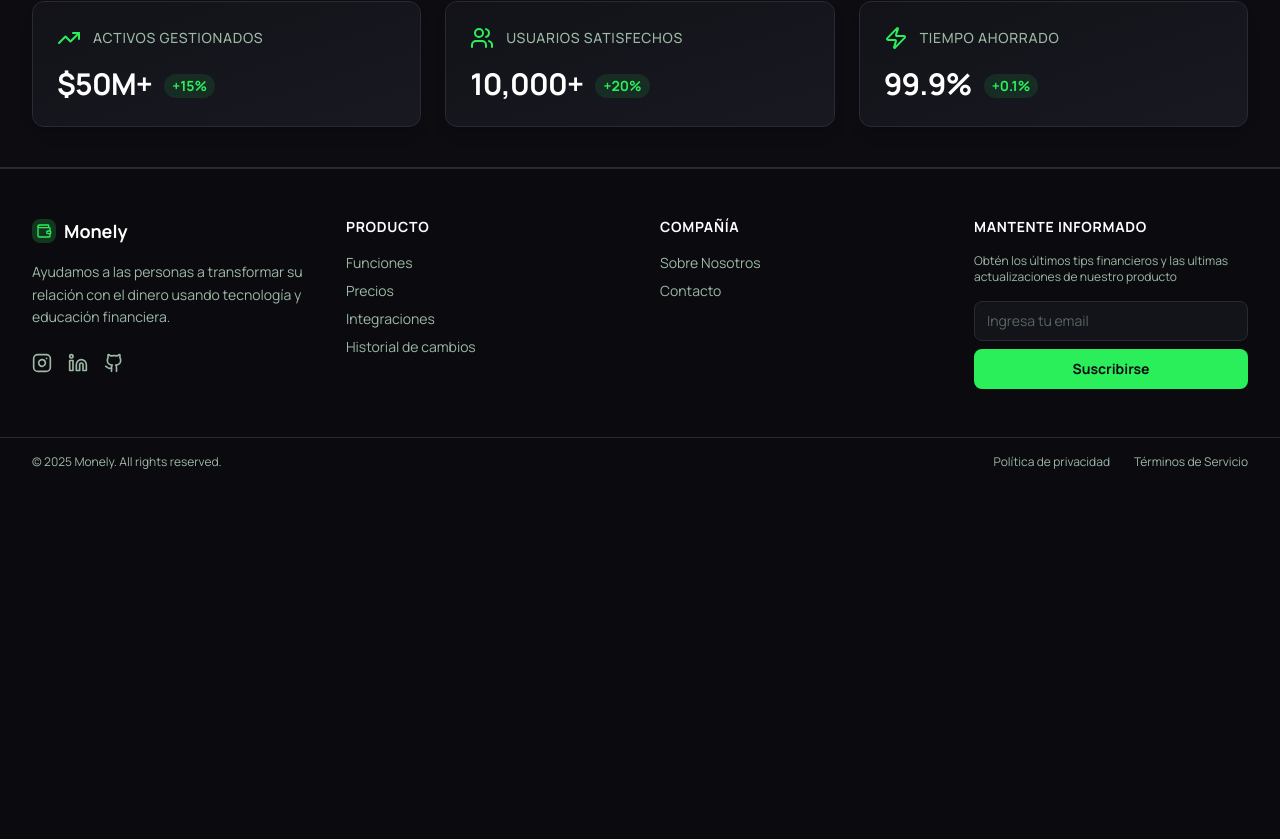
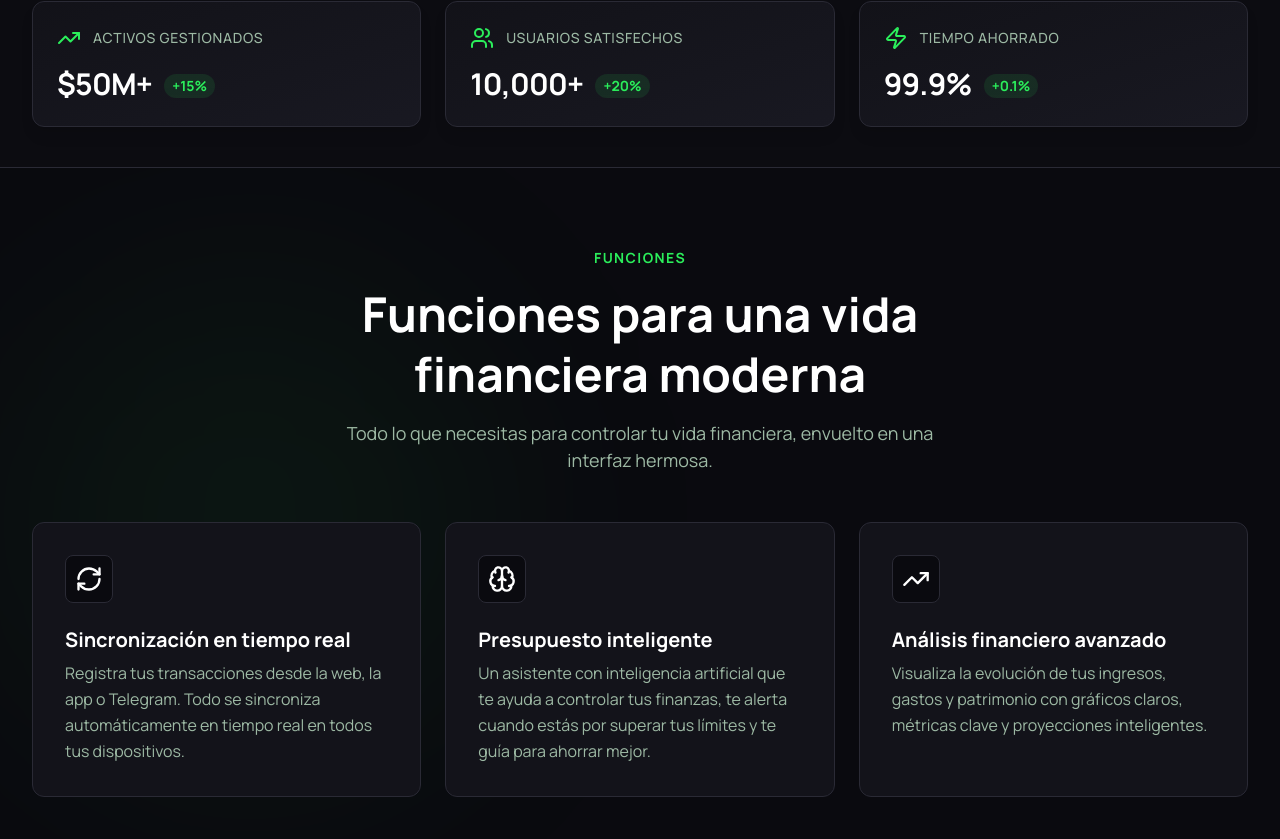
Before and after one commit to SantJojoa/finance-tracker, a React (Vite) app in the folder frontend/: page / in a window 1280 px wide. Shown: the part 741-1580 px from the top of the page. Before the commit the page ends 1227 px from the top, so only its background shows below. Built offline with nearby package versions, Linux system fonts and the light colour scheme.

Commit message:
feat: Landing Features Section

```diff
--- a/frontend/src/App.tsx
+++ b/frontend/src/App.tsx
@@ -2,6 +2,7 @@ import Header from './components/layout/Header'
 import Footer from './components/layout/Footer'
 import HeroSection from './components/landing/HeroSection'
 import StatsSection from './components/landing/StatsSection'
+import FeaturesSection from './components/landing/FeaturesSection'
 
 function App() {
 
@@ -12,6 +13,7 @@ function App() {
       <main className='flex-1'>
         <HeroSection />
         <StatsSection />
+        <FeaturesSection />
       </main>
       <Footer />
     </div>
--- /dev/null
+++ b/frontend/src/components/landing/FeaturesSection.tsx
@@ -0,0 +1,84 @@
+import { RefreshCw, Brain, TrendingUp } from 'lucide-react'
+import Container from '@/components/ui/Container'
+
+interface FeatureCardProps {
+    icon: React.ReactNode
+    title: string
+    description: string
+}
+
+function FeatureCard({ icon, title, description }: FeatureCardProps) {
+    return (
+        <div className="group flex flex-col gap-6 rounded-xl border border-dark-border bg-dark-surface p-8 hover:border-primary/40 transition-all hover:shadow-lg hover:shadow-primary/5 backdrop-blur-xl">
+            {/* Icon */}
+            <div className="w-12 h-12 rounded-lg bg-dark-bg border border-dark-border flex items-center justify-center group-hover:bg-primary group-hover:border-primary transition-all text-white group-hover:text-dark-bg">
+                {icon}
+            </div>
+
+            {/* Content */}
+            <div className="flex flex-col gap-2">
+                <h4 className="text-xl font-bold leading-tight">
+                    {title}
+                </h4>
+                <p className="text-text-dim text-base leading-relaxed">
+                    {description}
+                </p>
+            </div>
+        </div>
+    )
+}
+
+export default function FeaturesSection() {
+    const features = [
+        {
+            icon: <RefreshCw className="size-7" />,
+            title: 'Sincronización en tiempo real',
+            description:
+                'Registra tus transacciones desde la web, la app o Telegram. Todo se sincroniza automáticamente en tiempo real en todos tus dispositivos.'
+        },
+        {
+            icon: <Brain className="size-7" />,
+            title: 'Presupuesto inteligente',
+            description:
+                'Un asistente con inteligencia artificial que te ayuda a controlar tus finanzas, te alerta cuando estás por superar tus límites y te guía para ahorrar mejor.'
+        },
+        {
+            icon: <TrendingUp className="size-7" />,
+            title: 'Análisis financiero avanzado',
+            description:
+                'Visualiza la evolución de tus ingresos, gastos y patrimonio con gráficos claros, métricas clave y proyecciones inteligentes.'
+        }
+    ]
+
+
+    return (
+        <section className="w-full py-20 relative overflow-hidden" id="features">
+            {/* Background decorative blob */}
+            <div className="absolute top-1/2 left-0 -translate-y-1/2 w-[500px] h-[500px] bg-primary/5 rounded-full blur-[120px] pointer-events-none" />
+
+            <Container className="relative z-10">
+                <div className="flex flex-col gap-12">
+                    {/* Section Header */}
+                    <div className="flex flex-col gap-4 text-center items-center">
+                        <span className="text-primary font-bold tracking-widest uppercase text-sm">
+                            Funciones
+                        </span>
+                        <h2 className="text-3xl md:text-5xl font-bold leading-tight max-w-[720px]">
+                            Funciones para una vida financiera moderna
+                        </h2>
+                        <p className="text-text-dim text-lg leading-normal max-w-[600px]">
+                            Todo lo que necesitas para controlar tu vida financiera, envuelto en una interfaz hermosa.
+                        </p>
+                    </div>
+
+                    {/* Features Grid */}
+                    <div className="grid grid-cols-1 md:grid-cols-3 gap-6">
+                        {features.map((feature, index) => (
+                            <FeatureCard key={index} {...feature} />
+                        ))}
+                    </div>
+                </div>
+            </Container>
+        </section>
+    )
+}
```
